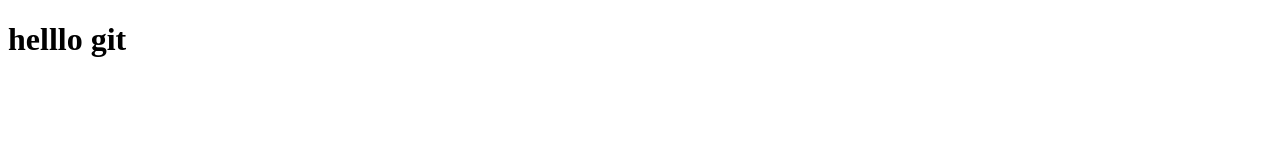
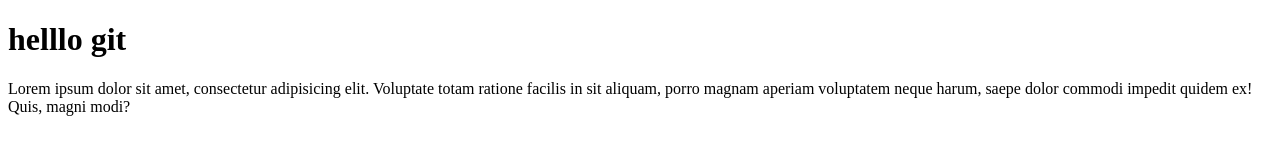
Before and after one commit to m1rshoxid/html-css, a plain HTML site: page index.html in a window 1280 px wide. Drawn offline with Linux system fonts and the light colour scheme.

Commit message:
komentaria3

```diff
--- a/index.html
+++ b/index.html
@@ -8,5 +8,6 @@
 </head>
 <body>
     <h1>helllo git</h1>
+    <p>Lorem ipsum dolor sit amet, consectetur adipisicing elit. Voluptate totam ratione facilis in sit aliquam, porro magnam aperiam voluptatem neque harum, saepe dolor commodi impedit quidem ex! Quis, magni modi?</p>
 </body>
 </html>
```
